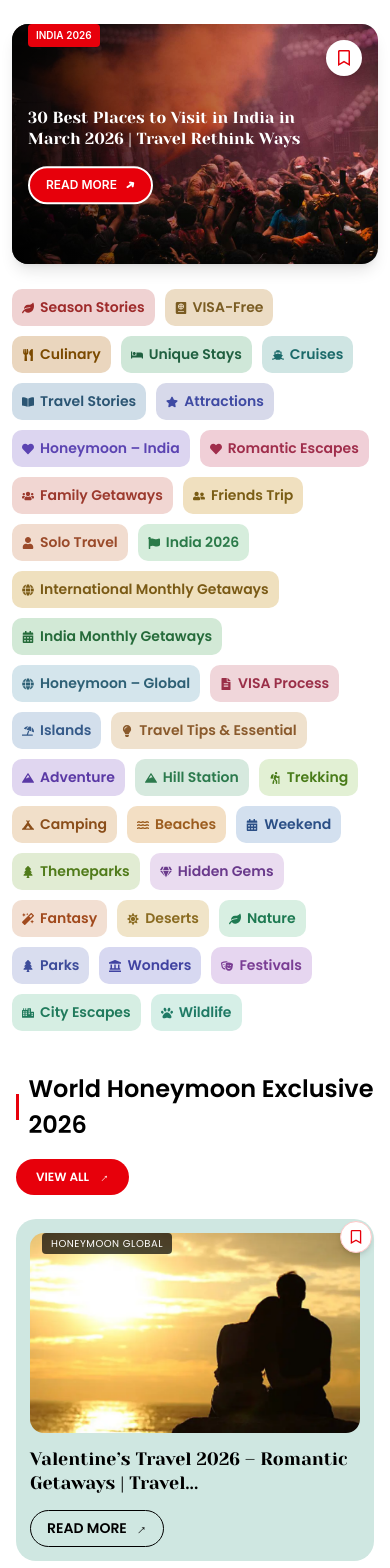
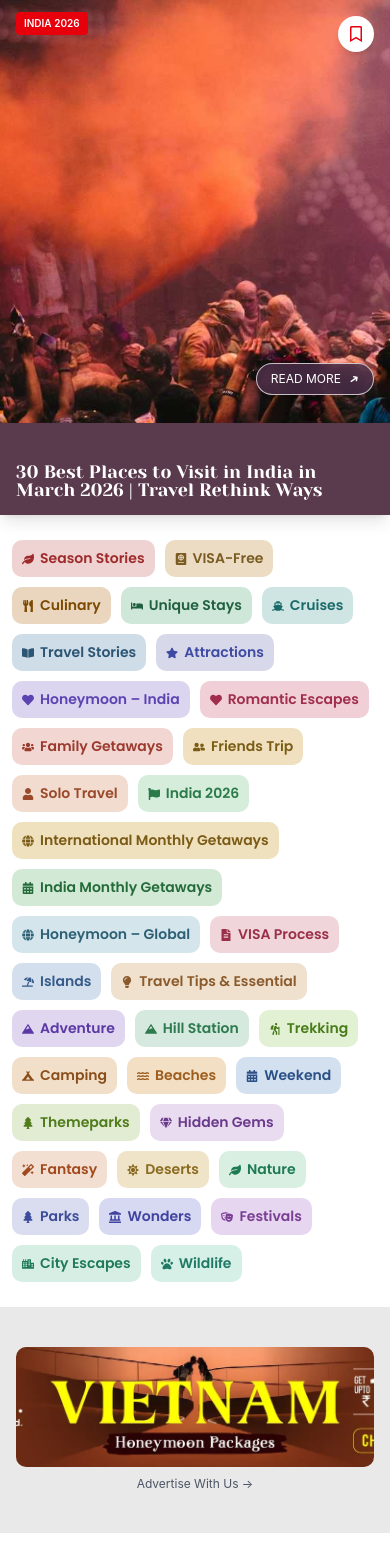
Before and after one commit to aadhivishnu04/content-travel, a React (Vite) app: page / in a window 390 px wide. Shown: the top 1568 px of the page. Built offline with nearby package versions, Linux system fonts and the light colour scheme.

Commit message:
new changes

```diff
--- a/src/App.jsx
+++ b/src/App.jsx
@@ -18,6 +18,7 @@ function App() {
     <div>
       <Banner />
       <Tags />
+      <AdBanner />
       <Honeymooncard />
        <AdBanner />
        <Brandstory />
--- a/src/components/Ad.jsx
+++ b/src/components/Ad.jsx
@@ -21,15 +21,15 @@ export default function AdBanner() {
   return (
     <div className="w-full max-w-[1204px] mx-auto px-4 py-10 bg-[#e9e9e9]">
 
-      <div className="relative">
+      <div className="relative w-full h-[120px]">
 
         {slides.map((src, index) => (
           <img
             key={index}
             src={src}
             alt="Ad"
-            className={`w-full h-auto object-cover rounded-[10px] transition-opacity duration-700 ${
-              index === active ? "block opacity-100" : "hidden opacity-0"
+            className={`absolute inset-0 w-full h-full object-cover rounded-[10px] transition-opacity duration-700 ${
+              index === active ? "opacity-100" : "opacity-0"
             }`}
           />
         ))}
--- a/src/components/Banner.jsx
+++ b/src/components/Banner.jsx
@@ -6,34 +6,42 @@ export default function Banner() {
   const [bookmark, setBookmark] = useState(false);
 
   return (
-    <div className="w-full max-w-[1204px] mx-auto px-3 sm:px-4 md:px-6 my-6">
+    <div className="w-full md:max-w-[1204px] md:mx-auto px-0 md:px-3 lg:px-4 my-0 md:my-6">
 
-      <div className="relative h-[240px] sm:h-[360px] md:h-[460px] lg:h-[540px] rounded-[16px] overflow-hidden group shadow-lg">
+      <div className="relative h-[515px] md:h-[460px] lg:h-[540px] overflow-hidden rounded-none md:rounded-[16px] group shadow-lg">
 
         {/* IMAGE */}
         <img
           src={img1}
           alt="banner"
-          className="absolute inset-0 w-full h-full object-cover"
+          className="absolute inset-0 w-full h-full object-cover transition-transform duration-700 group-hover:scale-105"
         />
 
-        {/* OVERLAY */}
-        <div className="absolute inset-0 bg-gradient-to-r from-black/80 via-black/30 to-transparent"></div>
+        {/* DESKTOP OVERLAY */}
+        <div className="hidden md:block absolute inset-0 bg-gradient-to-r from-black/90 via-black/40 to-transparent"></div>
 
         {/* TAG */}
-        <span className="absolute top-0 left-4 sm:left-6 md:left-10 bg-red-600 text-white text-[10px] sm:text-[11px] font-semibold uppercase px-2 py-1 rounded">
+        <span className="absolute top-3 left-4 md:left-10 bg-red-600 text-white text-[10px] sm:text-[11px] font-semibold uppercase px-2 py-1 rounded">
           INDIA 2026
         </span>
 
-        {/* TEXT */}
-        <div className="absolute left-4 sm:left-6 md:left-10 top-[55%] sm:top-1/2 -translate-y-1/2 max-w-[85%] sm:max-w-[520px] md:max-w-[600px] text-white">
+        {/* BOOKMARK */}
+        <button
+          onClick={() => setBookmark(!bookmark)}
+          className="absolute top-4 right-4 w-9 h-9 sm:w-10 sm:h-10 bg-white rounded-full flex items-center justify-center text-red-600 shadow-md"
+        >
+          {bookmark ? <FaBookmark /> : <FaRegBookmark />}
+        </button>
 
-          <h1 className="text-[16px] sm:text-[24px] md:text-[30px] lg:text-[36px] leading-[1.3] mb-4 font-['Yeseva_One']">
+        {/* DESKTOP TEXT */}
+        <div className="hidden md:block absolute left-10 top-1/2 -translate-y-1/2 max-w-[600px] text-white">
+
+          <h1 className="text-[30px] lg:text-[36px] leading-[1.3] mb-4 font-['Yeseva_One']">
             30 Best Places to Visit in India in March 2026 | Travel Rethink Ways
           </h1>
 
-          {/* BUTTON */}
-          <button className="flex items-center gap-2 px-4 py-2 sm:px-6 sm:py-3 rounded-full border-2 border-white bg-red-600 text-white font-semibold text-[12px] sm:text-[14px] transition-all duration-300 group-hover:bg-black group-hover:border-red-500 hover:bg-black hover:border-red-500">
+
+     <button className="flex items-center gap-2 px-4 py-2 sm:px-6 sm:py-3 rounded-full border-2 border-white bg-red-600 text-white font-semibold text-[12px] sm:text-[14px] transition-all duration-300 group-hover:bg-black group-hover:border-red-500 hover:bg-black hover:border-red-500">
 
             READ MORE
 
@@ -43,15 +51,29 @@ export default function Banner() {
 
           </button>
 
+
         </div>
 
-        {/* BOOKMARK */}
-        <button
-          onClick={() => setBookmark(!bookmark)}
-          className="absolute top-4 right-4 w-9 h-9 sm:w-10 sm:h-10 bg-white rounded-full flex items-center justify-center text-red-600 shadow-md"
-        >
-          {bookmark ? <FaBookmark /> : <FaRegBookmark />}
-        </button>
+        {/* MOBILE CAPTION */}
+        <div className="absolute bottom-0 left-0 w-full md:hidden bg-[#5a3a4d] text-white px-4 pt-10 pb-4">
+
+
+   {/* MOBILE BUTTON */}
+<button className="absolute bottom-[120px] right-4 md:hidden flex items-center gap-2 px-[14px] py-[6px] rounded-full border border-white/70 text-white text-[12px] bg-[#4a2f4a]/80 backdrop-blur-sm">
+
+  READ MORE
+
+  <span className="inline-block -rotate-[35deg]">
+    ➜
+  </span>
+
+</button>
+
+          <h1 className="text-[18px] leading-[1] font-['Yeseva_One']">
+            30 Best Places to Visit in India in March 2026 | Travel Rethink Ways
+          </h1>
+
+        </div>
 
       </div>
 
--- a/src/components/LatestUpdates.jsx
+++ b/src/components/LatestUpdates.jsx
@@ -71,7 +71,7 @@ export default function LatestUpdates() {
             className="rounded-[16px] w-full h-[330px] object-cover"
           />
 
-          <span className="absolute top-4 left-4 bg-red-500 text-white text-[10px] px-2 py-1 rounded">
+          <span className="absolute top-0 left-4 bg-red-500 text-white text-[10px] px-2 py-1 rounded">
             WILDLIFE
           </span>
 
--- a/src/components/Month.jsx
+++ b/src/components/Month.jsx
@@ -49,7 +49,7 @@ className="w-full h-[360px] object-cover"
 
 {/* TAG */}
 
-<span className="absolute top-4 left-4 bg-[#244b45] text-white text-[10px] px-2 py-1 rounded">
+<span className="absolute top-0 left-4 bg-[#244b45] text-white text-[10px] px-2 py-1 rounded">
 INDIA 2026
 </span>
 
--- a/src/components/UniqueStayStories.jsx
+++ b/src/components/UniqueStayStories.jsx
@@ -38,7 +38,7 @@ VIEW ALL →
 
 {/* TAG */}
 
-<span className="absolute top-6 left-6 bg-purple-600 text-white text-[10px] px-2 py-1 rounded">
+<span className="absolute top-0 left-6 bg-purple-600 text-white text-[10px] px-2 py-1 rounded">
 UNIQUE STAYS
 </span>
 
--- a/src/components/VisaFreeEscapes.jsx
+++ b/src/components/VisaFreeEscapes.jsx
@@ -49,7 +49,7 @@ export default function VisaFreeEscapes() {
 
           {/* TAG */}
 
-          <span className="absolute top-6 left-6 bg-[#3f4c60] text-white text-[10px] px-3 py-1 rounded">
+          <span className="absolute top-0 left-6 bg-[#3f4c60] text-white text-[10px] px-3 py-1 rounded">
             VISA-FREE
           </span>
 
--- a/src/components/Visacard.jsx
+++ b/src/components/Visacard.jsx
@@ -42,7 +42,7 @@ className="w-full h-[420px] object-cover"
 
 {/* TAG */}
 
-<span className="absolute top-4 left-4 bg-red-500 text-white text-[10px] px-2 py-1 rounded">
+<span className="absolute top-0 left-4 bg-red-500 text-white text-[10px] px-2 py-1 rounded">
 VISA-PROCESS
 </span>
 
```
